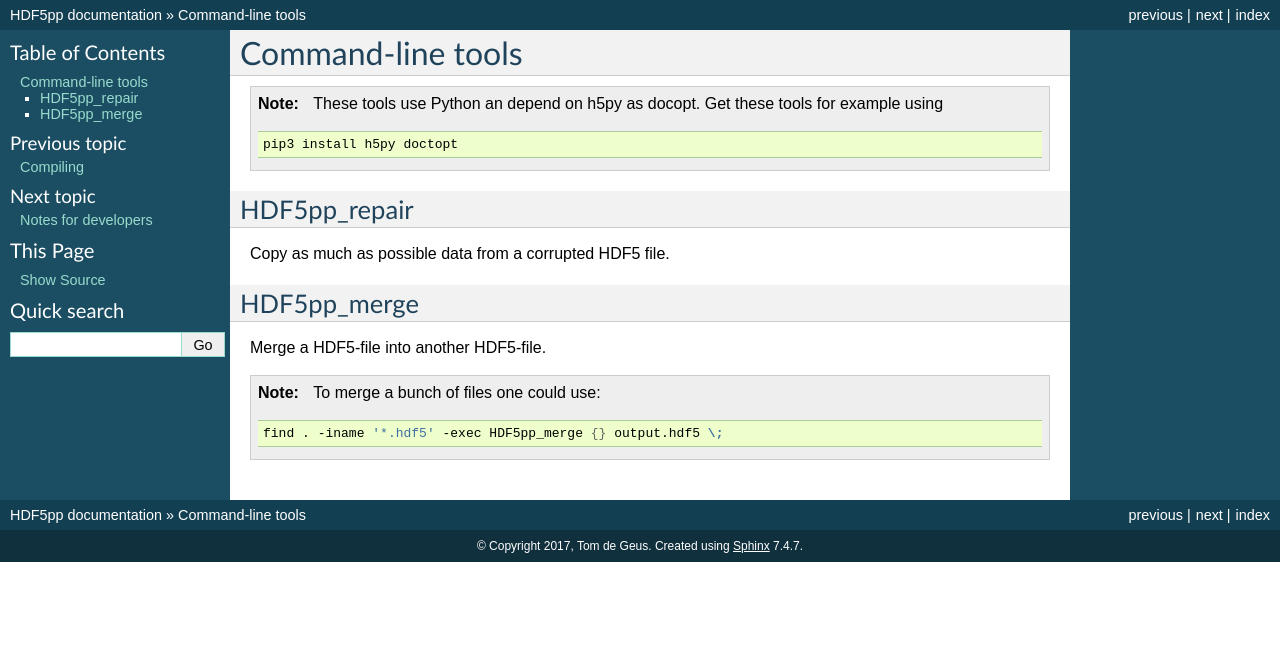
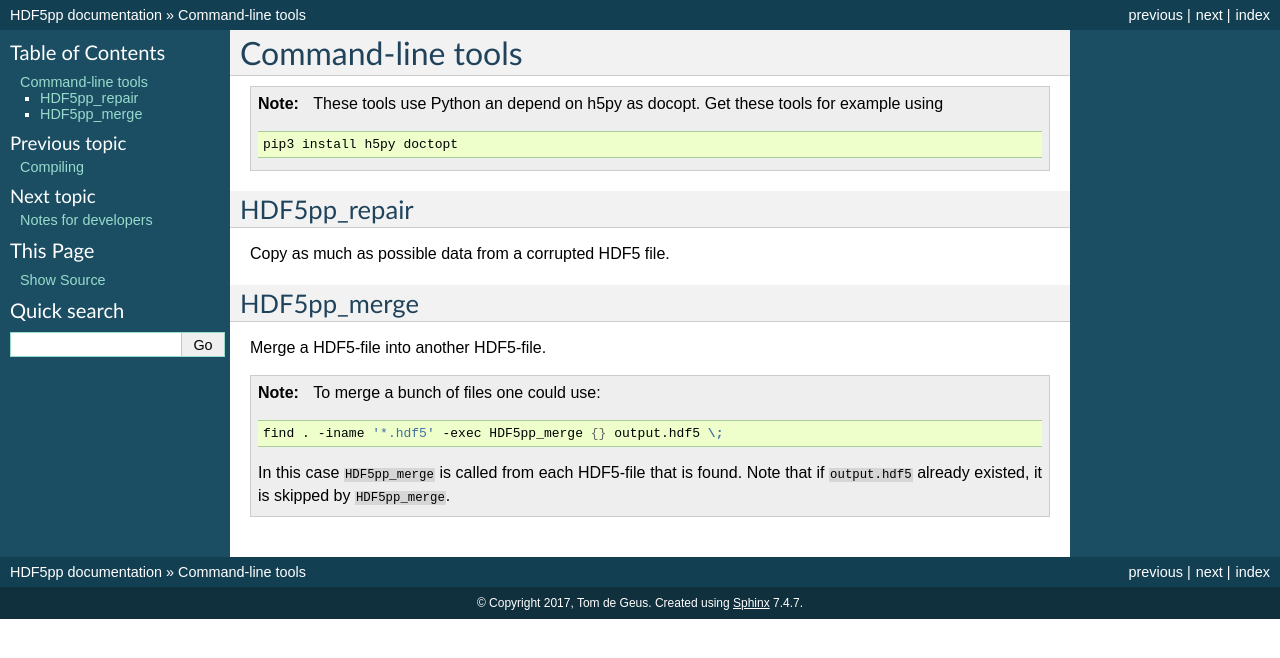
Before and after one commit to tdegeus/HDF5pp, a Sphinx documentation site: the page built from docs/tools.rst, in a window 1280 px wide. Shown: the top 658 px of the page. Built offline with Sphinx 7.4.7, drawn with Linux system fonts in a browser that asks for light colours; formulas are drawn with MathJax 3.

Commit message:
Minor documentation update

```diff
--- a/docs/tools.rst
+++ b/docs/tools.rst
@@ -30,3 +30,5 @@ Merge a HDF5-file into another HDF5-file.
   .. code-block:: bash
 
     find . -iname '*.hdf5' -exec HDF5pp_merge {} output.hdf5 \;
+
+  In this case ``HDF5pp_merge`` is called from each HDF5-file that is found. Note that if ``output.hdf5`` already existed, it is skipped by ``HDF5pp_merge``.
```
